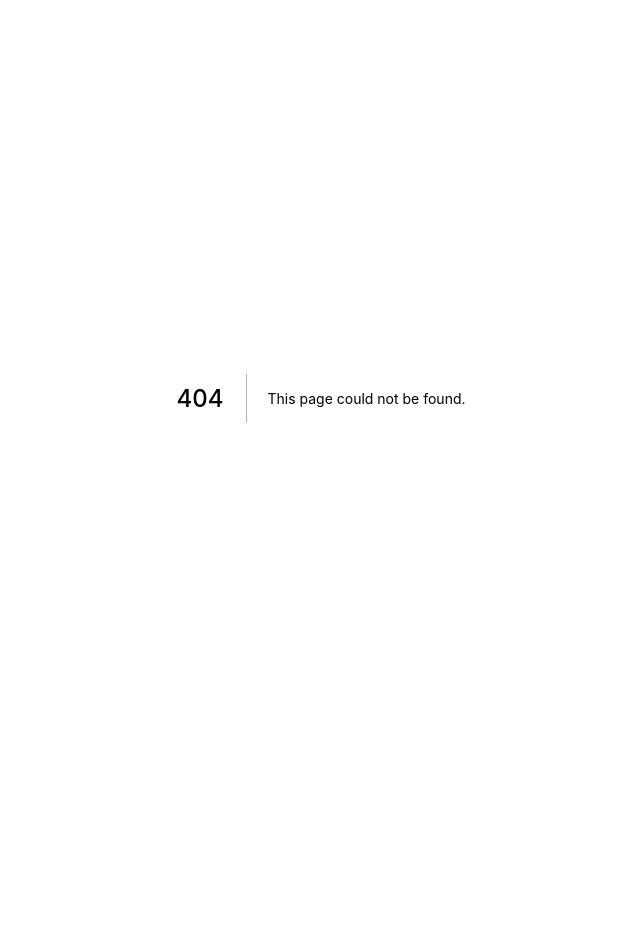
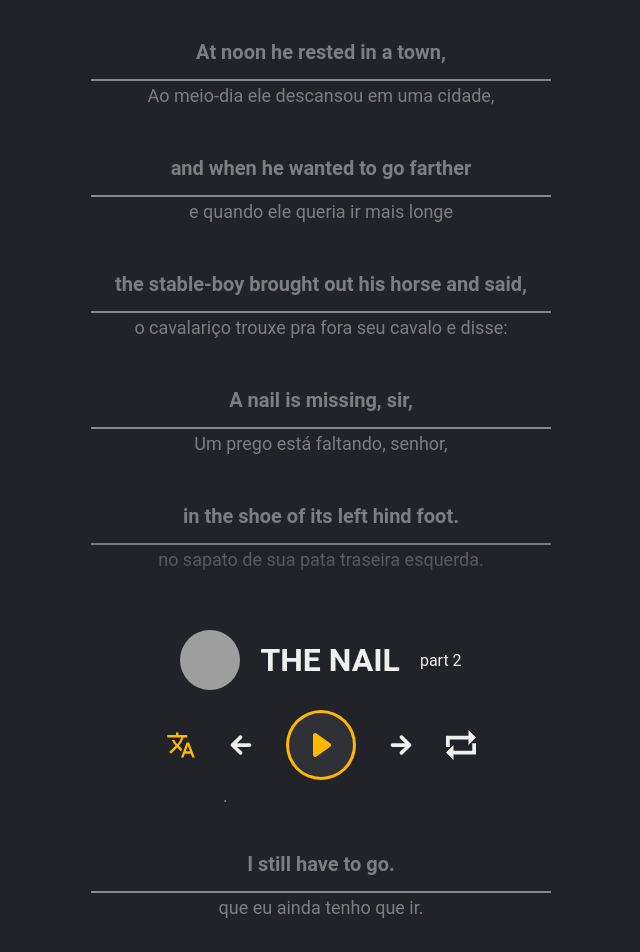
Before and after one commit to kayoroxa/netflix-2.0, a Next.js app: page /texto-audio/the-nail/2 in a window 1280 px wide. Before the commit this address had no page. Shown: the top 952 px of the page, without its empty margins (319-959 px from the left). Before the commit the page ends 800 px from the top, so only its background shows below. Built offline with nearby package versions, Linux system fonts and the light colour scheme; grey boxes are pictures that could not be loaded.

Commit message:
text-audio script

```diff
--- /dev/null
+++ b/src/pages/texto-audio/the-nail/2.tsx
@@ -0,0 +1,69 @@
+import TextoComAudio from '../../../templates/TextoComAudio'
+
+const text = {
+  audioUrl: 'https://audio.jukehost.co.uk/ciKMIprp1r9Sc8NXhGLMZs5wU6ga4Ut0',
+  title: 'The Nail',
+  img: 'https://images.pexels.com/photos/1996333/pexels-photo-1996333.jpeg?auto=compress&cs=tinysrgb&h=200&dpr=1',
+  description: 'part 2',
+  isOnYouTube: false,
+  lyrics: [
+    {
+      en: 'At noon he rested in a town,',
+      pt: 'Ao meio-dia ele descansou em uma cidade,',
+      start: 15.744,
+      end: 17.39,
+    },
+    {
+      en: 'and when he wanted to go farther',
+      pt: 'e quando ele queria ir mais longe',
+      start: 17.576,
+      end: 19.007,
+    },
+    {
+      en: 'the stable-boy brought out his horse and said,',
+      pt: 'o cavalariço trouxe pra fora seu cavalo e disse:',
+      start: 19.008,
+      end: 21.39,
+    },
+    {
+      en: 'A nail is missing, sir,',
+      pt: 'Um prego está faltando, senhor, ',
+      start: 21.462,
+      end: 22.912,
+    },
+    {
+      en: 'in the shoe of its left hind foot.',
+      pt: 'no sapato de sua pata traseira esquerda.',
+      start: 23.014,
+      end: 24.883,
+    },
+    {
+      en: '"No problem," answered the salesman;',
+      pt: '"Sem problemas", respondeu o vendedor;',
+      start: 25.642,
+      end: 27.728,
+    },
+    {
+      en: 'The shoe will stay on for the six miles',
+      pt: 'O sapato vai ficar nas seis milhas ',
+      start: 27.729,
+      end: 29.927,
+    },
+    {
+      en: 'I still have to go.',
+      pt: 'que eu ainda tenho que ir.',
+      start: 30.033,
+      end: 31.194,
+    },
+    {
+      en: "I'm in a hurry.",
+      pt: 'Eu estou com pressa."',
+      start: 32.005,
+      end: 32.826,
+    },
+  ],
+}
+
+export default function () {
+  return <TextoComAudio textData={text} />
+}
```
